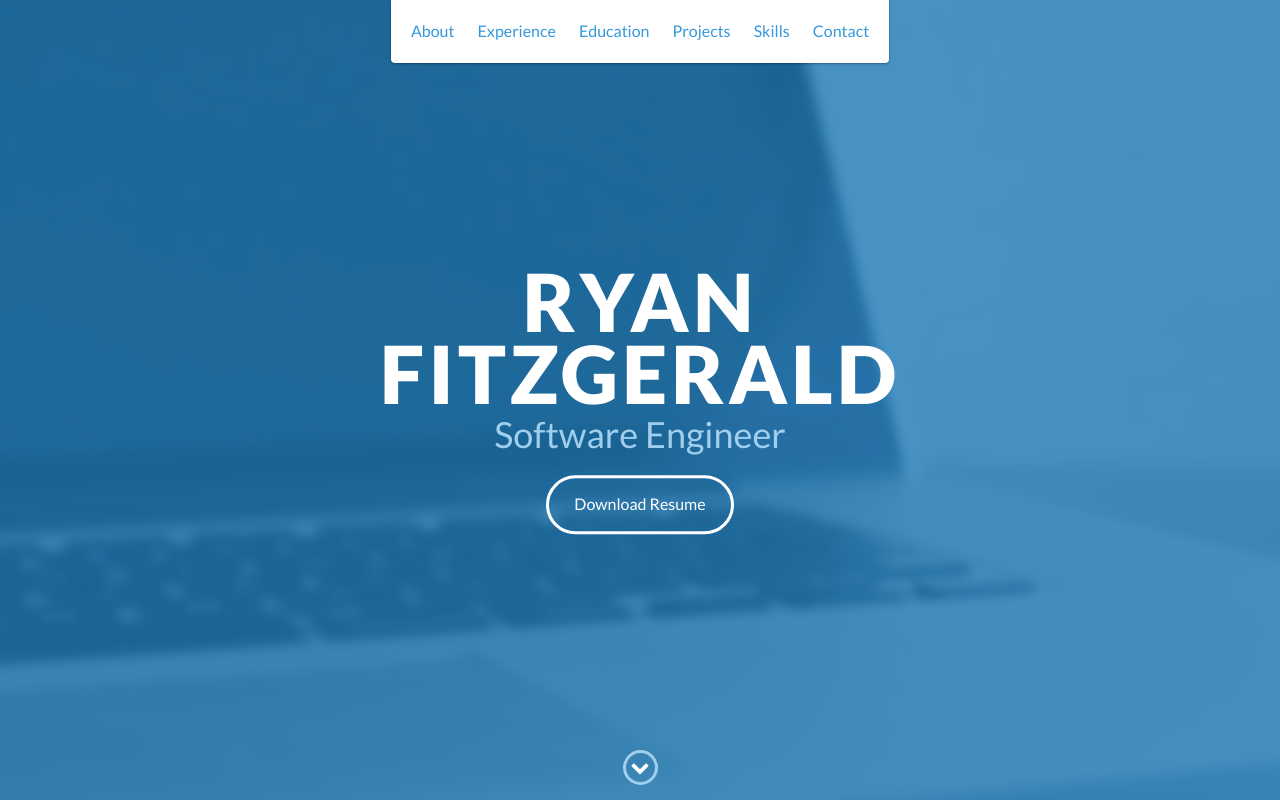
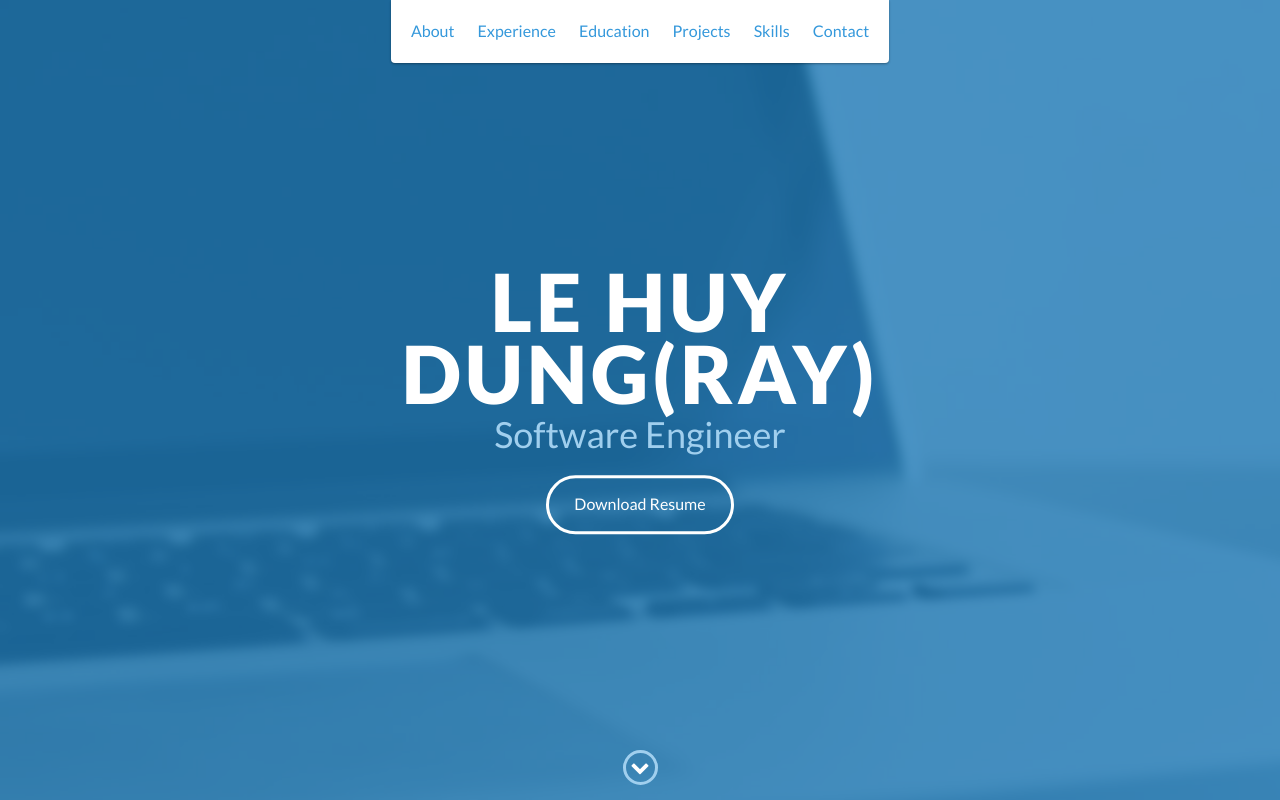
Before and after one commit to dung07t2/dung07t2.github.io, a website: page index.html in a window 1280 px wide. Shown: the top 800 px of the page. Drawn offline with nearby package versions, Linux system fonts and the light colour scheme.

Commit message:
modified index

```diff
--- a/index.html
+++ b/index.html
@@ -48,7 +48,7 @@
 
     <div id="lead">
         <div id="lead-content">
-            <h1>Ryan Fitzgerald</h1>
+            <h1>Le Huy Dung(Ray)</h1>
             <h2>Software Engineer</h2>
             <a href="#" class="btn-rounded-white">Download Resume</a>
         </div>
```
